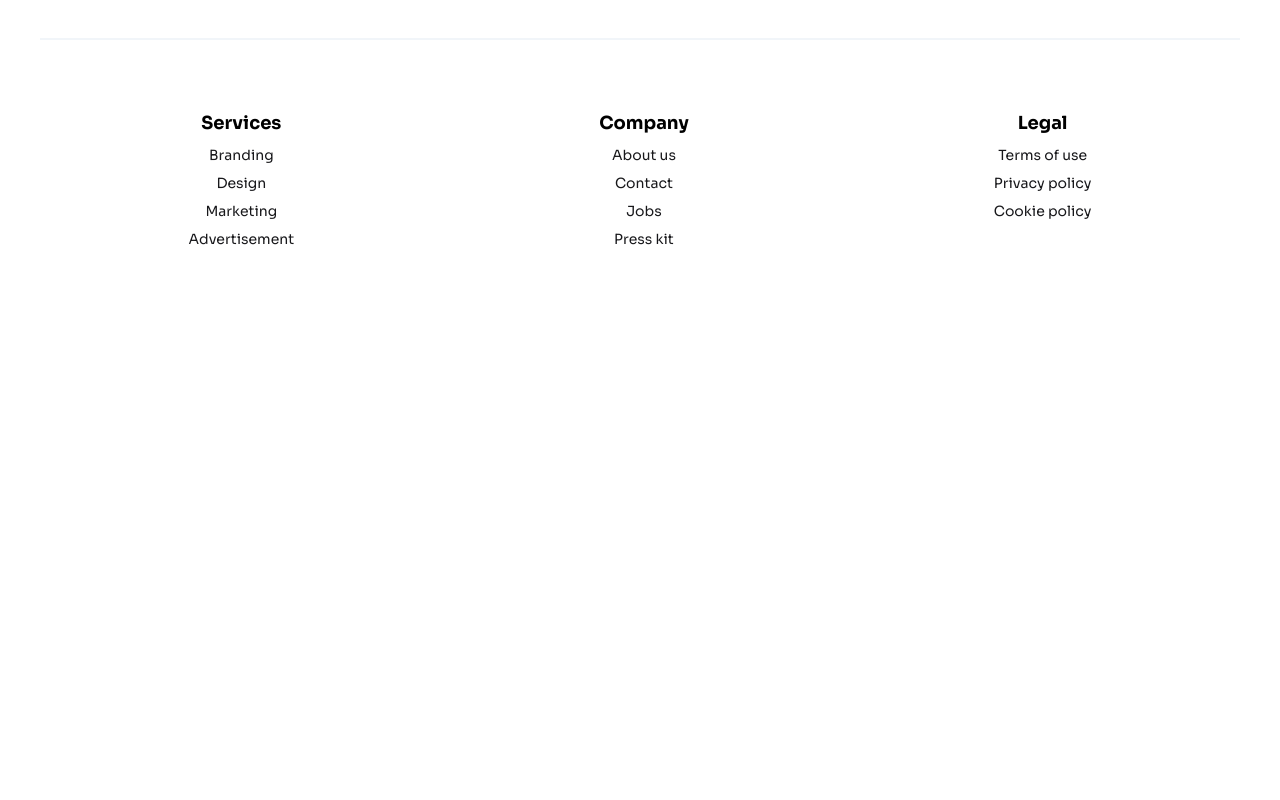
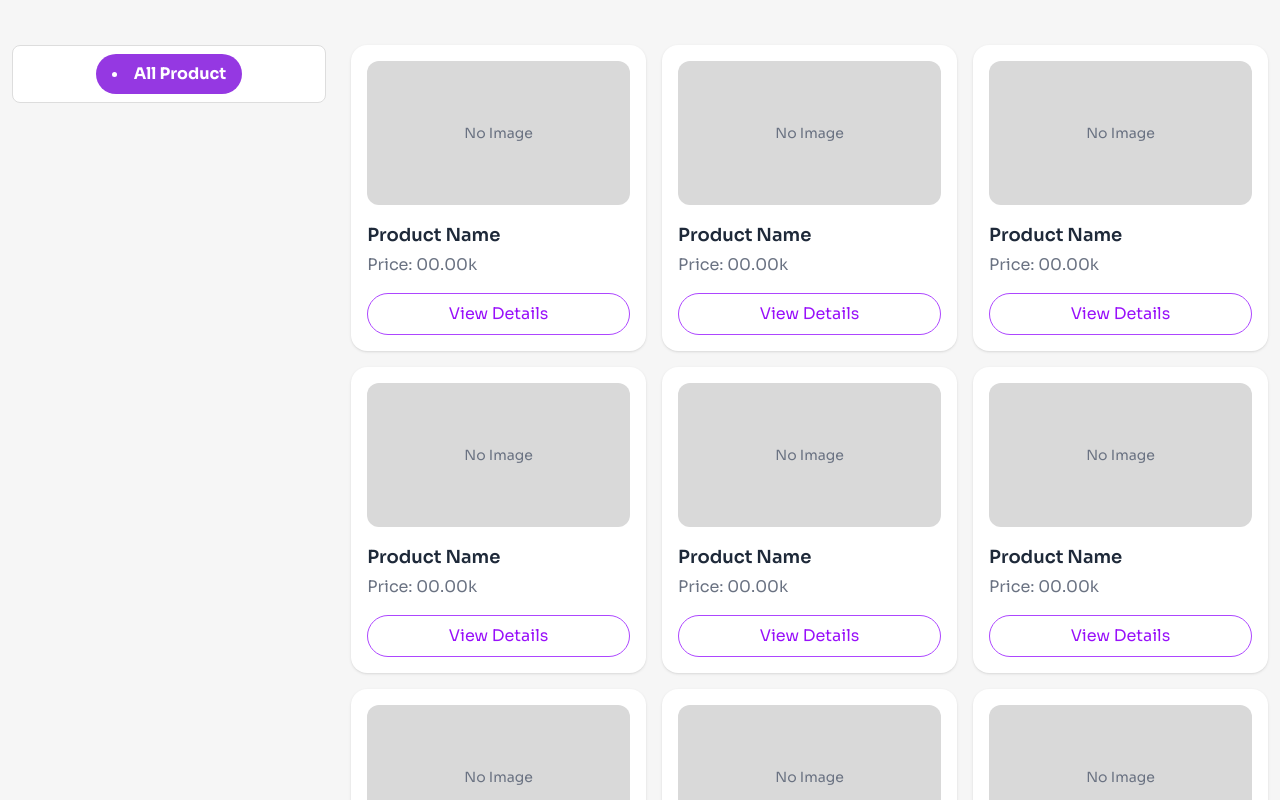
Before and after one commit to nillworks/Gadget-Heaven, a Next.js app: page / in a window 1280 px wide. Shown: the part 1100-1900 px from the top of the page. Before the commit the page ends 1389 px from the top, so only its background shows below. Built offline with nearby package versions, Linux system fonts and the light colour scheme.

Commit message:
feat: implement Explore section product card layout

```diff
--- /dev/null
+++ b/src/Components/AllPages/HomePage/ExploreCuttingEdgeGadgets/ExploreCard.jsx
@@ -0,0 +1,39 @@
+import Image from 'next/image';
+
+const ExploreCard = ({ product }) => {
+  const { name, price, image } = product || {};
+
+  return (
+    <div className="w-full max-w-xs bg-white rounded-2xl p-4 shadow-sm hover:shadow-md transition">
+      {/* Image */}
+      <div className="bg-[#D9D9D9] rounded-xl h-36 flex items-center justify-center overflow-hidden">
+        {image ? (
+          <Image
+            src={image}
+            alt={name}
+            width={200}
+            height={150}
+            className="object-cover"
+          />
+        ) : (
+          <span className="text-gray-500 text-sm">No Image</span>
+        )}
+      </div>
+
+      {/* Content */}
+      <div className="mt-4 space-y-1">
+        <h2 className="text-lg font-semibold text-gray-800">
+          {name || 'Product Name'}
+        </h2>
+        <p className="text-gray-500">Price: {price || '00.00k'}</p>
+      </div>
+
+      {/* Button */}
+      <button className="mt-4 border border-purple-500 text-purple-600 px-4 py-2 rounded-full hover:bg-purple-500 hover:text-white duration-300 transition w-full cursor-pointer">
+        View Details
+      </button>
+    </div>
+  );
+};
+
+export default ExploreCard;
--- /dev/null
+++ b/src/Components/AllPages/HomePage/ExploreCuttingEdgeGadgets/ExploreCuttingEdgeGadgets.jsx
@@ -0,0 +1,35 @@
+import ExploreCard from './ExploreCard';
+import ExploreCuttingNavBar from './ExploreCuttingNavBar';
+
+const ExploreCuttingEdgeGadgets = () => {
+  return (
+    <section className="containers">
+      {/* Title */}
+      <div className="text-center pb-15">
+        <h2 className="text-4xl font-semibold">Explore Cutting-Edge Gadgets</h2>
+      </div>
+
+      <div className="flex flex-co sm:flex-row items-center sm:items-start justify-between gap-2">
+        {/* Left aside menu */}
+        <aside className="basis-0 sm:basis-[25%] space-y-4 bg-white py-2 rounded-lg border border-[#ddd] flex items-center justify-center flex-col">
+          <ExploreCuttingNavBar />
+        </aside>
+
+        {/* Card Data */}
+        <div className="sm:basis-[73%] grid gap-4 grid-cols-2 sm:grid-cols-2 lg:grid-cols-3">
+          <ExploreCard />
+          <ExploreCard />
+          <ExploreCard />
+          <ExploreCard />
+          <ExploreCard />
+          <ExploreCard />
+          <ExploreCard />
+          <ExploreCard />
+          <ExploreCard />
+        </div>
+      </div>
+    </section>
+  );
+};
+
+export default ExploreCuttingEdgeGadgets;
--- /dev/null
+++ b/src/Components/AllPages/HomePage/ExploreCuttingEdgeGadgets/ExploreCuttingNavBar.jsx
@@ -0,0 +1,11 @@
+const ExploreCuttingNavBar = () => {
+  return (
+    <>
+      <li className="font-bold bg-primaryColor px-4 py-2 rounded-full max-w-max text-white">
+        All Product
+      </li>
+    </>
+  );
+};
+
+export default ExploreCuttingNavBar;
--- a/src/Components/AllPages/HomePage/Footer.jsx
+++ b/src/Components/AllPages/HomePage/Footer.jsx
@@ -1,8 +1,8 @@
-import React from "react";
+import React from 'react';
 
 const Footer = () => {
   return (
-    <div>
+    <footer className="bg-white">
       <div className="container mx-auto">
         <footer className="footer footer-horizontal footer-center text-base-content rounded p-10">
           <div className="text-center space-y-2">
@@ -36,7 +36,7 @@ const Footer = () => {
           </div>
         </footer>
       </div>
-    </div>
+    </footer>
   );
 };
 
--- a/src/Components/AllPages/HomePage/HomePage.jsx
+++ b/src/Components/AllPages/HomePage/HomePage.jsx
@@ -1,3 +1,4 @@
+import ExploreCuttingEdgeGadgets from './ExploreCuttingEdgeGadgets/ExploreCuttingEdgeGadgets';
 import HeroSection from './HeroSection';
 
 const HomePage = () => {
@@ -6,6 +7,10 @@ const HomePage = () => {
       <header>
         <HeroSection />
       </header>
+
+      <main className="containers mx-auto px-3 py-20">
+        <ExploreCuttingEdgeGadgets />
+      </main>
     </>
   );
 };
--- a/src/Components/Shared/NavBar.jsx
+++ b/src/Components/Shared/NavBar.jsx
@@ -9,7 +9,7 @@ const navItems = [
   },
   {
     path: '/statistics',
-    text: 'Dashboard',
+    text: 'Statistics',
   },
   {
     path: '/dashboard',
--- a/src/app/layout.js
+++ b/src/app/layout.js
@@ -21,7 +21,7 @@ export default function RootLayout({ children }) {
       data-theme="light"
       className={`${sora.className} h-full antialiased`}
     >
-      <body className="min-h-full flex flex-col">
+      <body className=" bg-[#F6F6F6] min-h-full flex flex-col">
         <NavBar />
         {children}
         <Footer />
```
